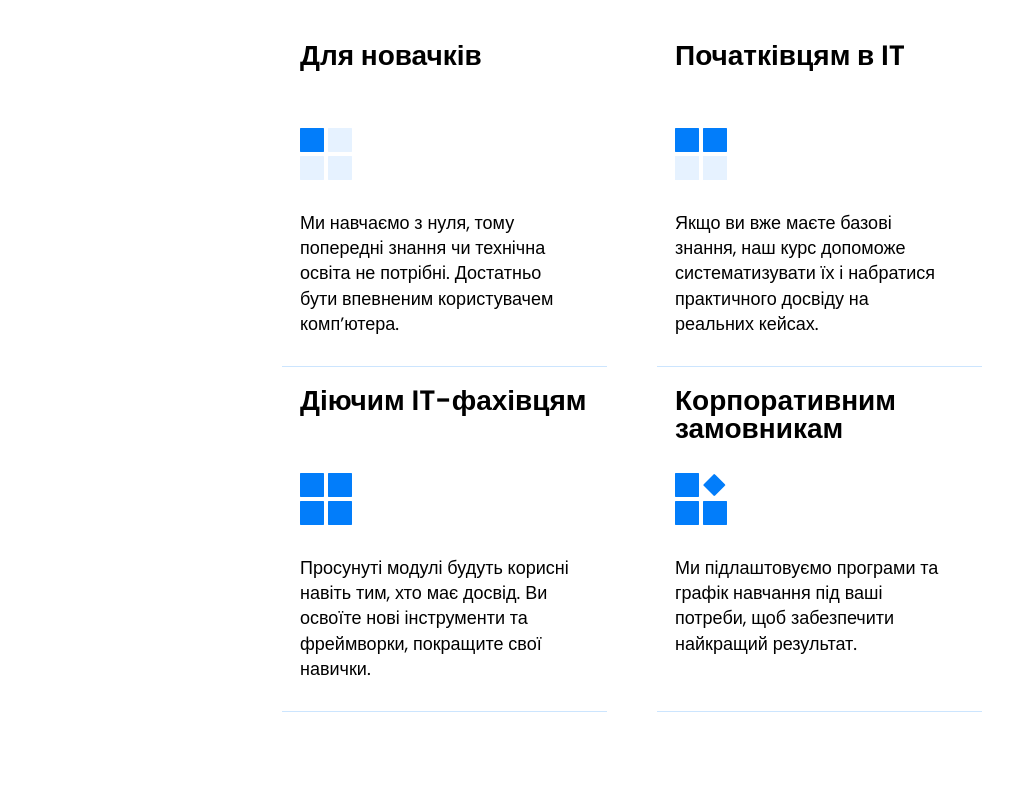
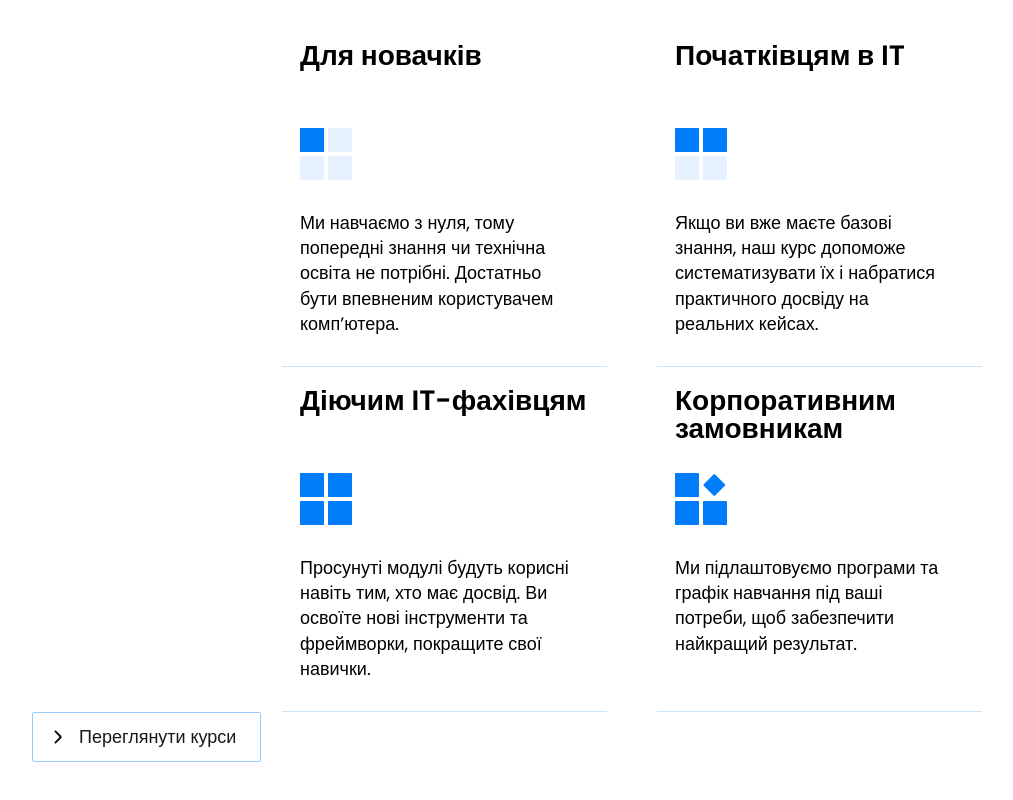
Before and after one commit to VladDot/filip, a Next.js app: page / in a window 1280 px wide. Shown: the part 204-1004 px from the top of the page, without its empty margins (8-1021 px from the left). Before the commit the page ends 956 px from the top, so only its background shows below. Built offline with nearby package versions, Linux system fonts and the light colour scheme.

Commit message:
Create button (#3)
* create btn

* added bButton

```diff
--- a/src/app/page.tsx
+++ b/src/app/page.tsx
@@ -1,3 +1,4 @@
+import { Button } from "@/component";
 import { TargetAudience } from "@/component";
 
 export default function Home() {
@@ -7,6 +8,7 @@ export default function Home() {
                 subtitle="Це саме те, що тобі потрібно "
                 title="Для кого будуть корисні наші курси?"
             />
+            <Button text="Переглянути курси" />
         </div>
     );
 }
--- a/src/app/tailwind-config.css
+++ b/src/app/tailwind-config.css
@@ -1,5 +1,7 @@
 :root {
     --color-blue: #027dfa;
+    --color-dark: #181818;
+    --color-ellipse: rgba(2, 125, 250, 0.4);
 }
 
 @theme inline {
@@ -8,7 +10,9 @@
     /*  colors */
 
     --color-blueBg: var(--color-blue);
-    --color-ellipseBlue: var(--color-blue);
+    --color-blueBorder: var(--color-ellipse);
+    --color-darkText: var(--color-dark);
+    --color-ellipseBlue: var(--color-ellipse);
 
     /* respons */
     --breakpoint-xxl: 90rem;
--- /dev/null
+++ b/src/assets/icon/index.ts
@@ -0,0 +1 @@
+export { default as ArrowRight } from "./arrow-right.svg";
--- /dev/null
+++ b/src/component/button/index.tsx
@@ -0,0 +1,49 @@
+"use client";
+
+import Image from "next/image";
+
+import { ArrowRight } from "@/assets/icon";
+import { getStyle } from "./style";
+
+interface IButtonProps {
+    text: string;
+    revers?: boolean;
+    rotate?: boolean;
+}
+
+export const Button = ({
+    text,
+    revers = false,
+    rotate = false,
+}: IButtonProps) => {
+    const styles = getStyle({ revers, rotate });
+
+    const handleSubmit = () => {
+        console.log("submit");
+    };
+    return (
+        <button
+            onClick={handleSubmit}
+            className={styles.btn}
+        >
+            <div className={styles.arrowContainer}>
+                <Image
+                    src={ArrowRight}
+                    alt="arrow"
+                    className={styles.arrowImg}
+                />
+                <Image
+                    src={ArrowRight}
+                    alt="arrow"
+                    color="red"
+                    className={styles.arrowImg}
+                />
+            </div>
+
+            <p className={styles.textContainer}>
+                <span className={styles.textStyle}>{text}</span>
+                <span className={styles.textStyle}>{text}</span>
+            </p>
+        </button>
+    );
+};
--- /dev/null
+++ b/src/component/button/style.ts
@@ -0,0 +1,26 @@
+import { cn } from "@/utilities";
+interface IStyleProps {
+    revers: boolean;
+    rotate: boolean;
+}
+
+export const getStyle = ({ revers, rotate }: IStyleProps) => ({
+    btn: cn(
+        "pl-3 py-3 pr-6 border-blueBorder border-[1px] rounded-xs bg-transparent flex gap-x-[10px] hover:bg-blueBg ease-in-out duration-300 group/item",
+        revers && "pl-6 pr-3 flex-row-reverse"
+    ),
+    arrowContainer: cn(
+        "max-w-6 overflow-hidden flex items-center",
+        rotate && "rotate-90"
+    ),
+    arrowImg: cn(
+        "min-w-6 ease-in-out duration-300",
+        rotate
+            ? "-translate-x-6 group-hover/item:translate-x-0 "
+            : "group-hover/item:-translate-x-6 "
+    ),
+    textContainer:
+        "font-normal overflow-hidden h-[22px] text-[18px] text-darkText",
+    textStyle:
+        "block text-[18px] -translate-y-[2px] group-hover/item:text-white group-hover/item:-translate-y-[30px] ease-in-out duration-300 ",
+});
--- a/src/component/index.ts
+++ b/src/component/index.ts
@@ -1,3 +1,4 @@
 export { Title } from "./title";
+export { Button } from "./button";
 export { SubTitle } from "./sub-title";
 export { TargetAudience } from "./target-audience";
```
Also changed, not shown: src/assets/icon/arrow-right.svg (added).
